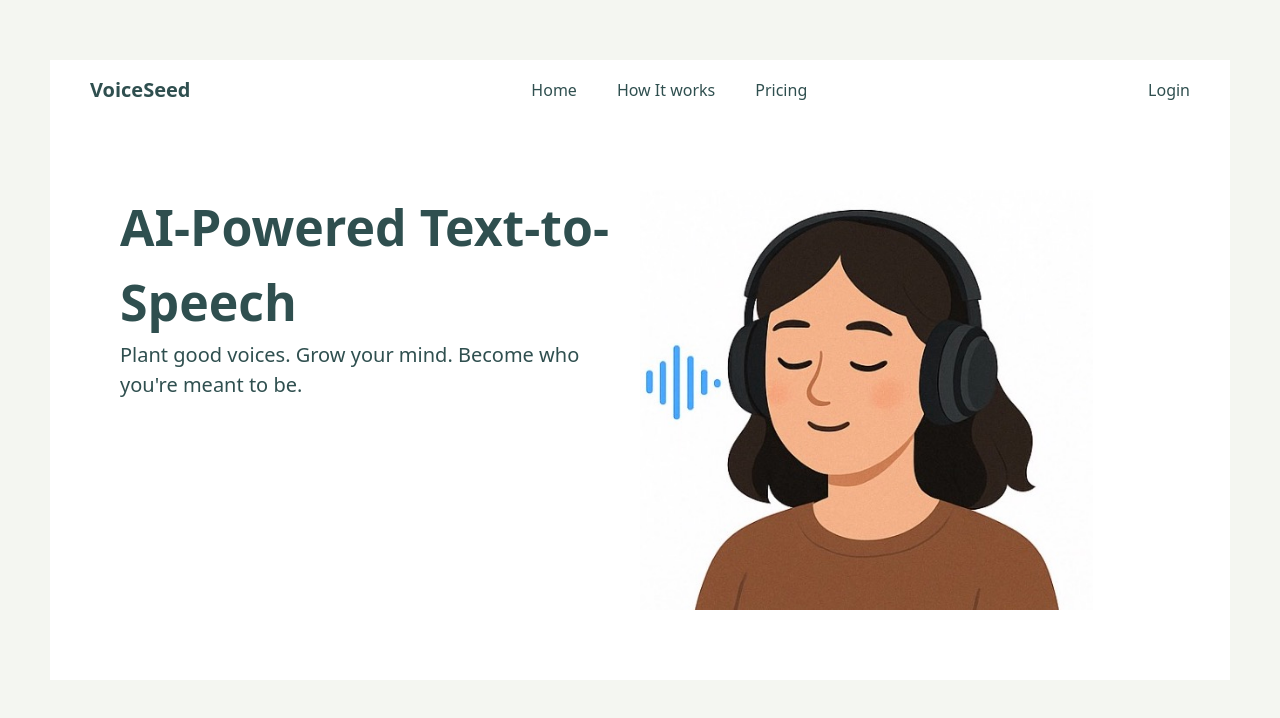
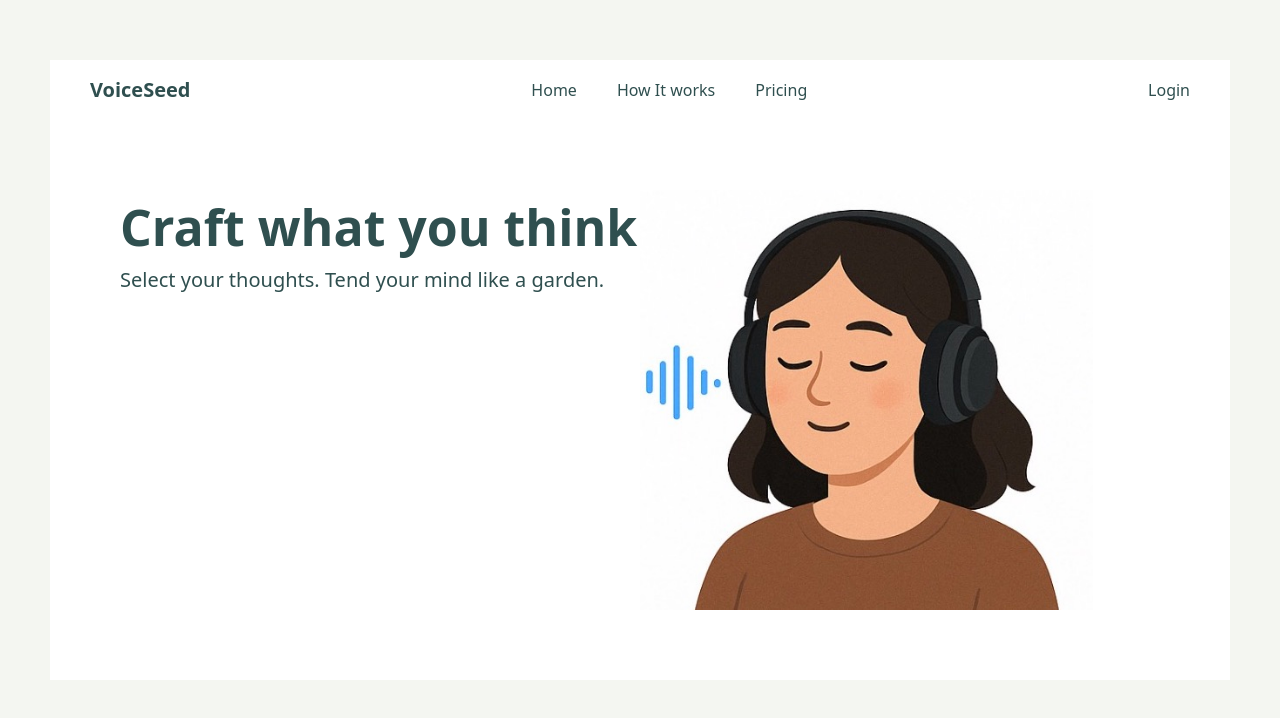
Before and after one commit to thursdaycurry/project-voiceseed-react, a React (Vite) app: page / in a window 1280 px wide. Shown: the top 718 px of the page. Built offline with nearby package versions, Linux system fonts and the light colour scheme.

Commit message:
improve: home hero copywriting sentence

```diff
--- a/src/components/Home.tsx
+++ b/src/components/Home.tsx
@@ -4,11 +4,9 @@ export default function Home() {
       <div className="flex mx-auto ">
         {/* text part */}
         <div className="flex-1">
-          <div className="text-[50px] font-semibold">
-            AI-Powered Text-to-Speech
-          </div>
+          <div className="text-[50px] font-semibold">Craft what you think</div>
           <div className="text-[20px]">
-            Plant good voices. Grow your mind. Become who you're meant to be.
+            Select your thoughts. Tend your mind like a garden.
           </div>
         </div>
 
```
